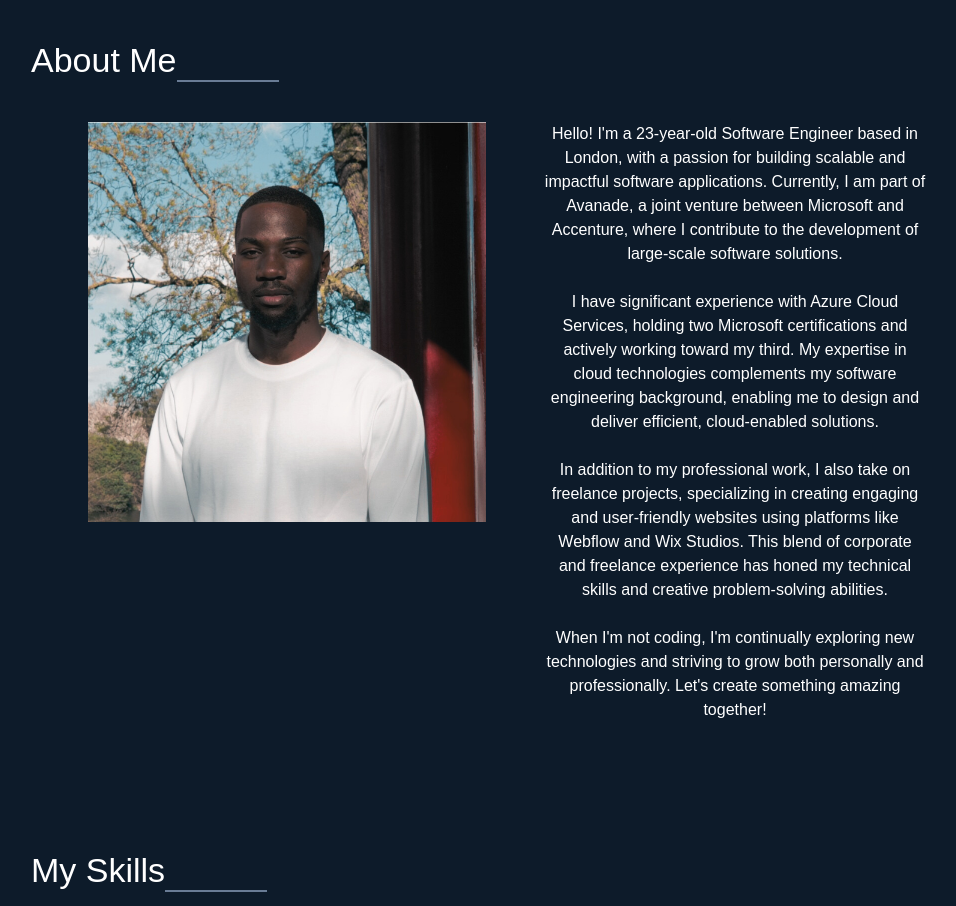
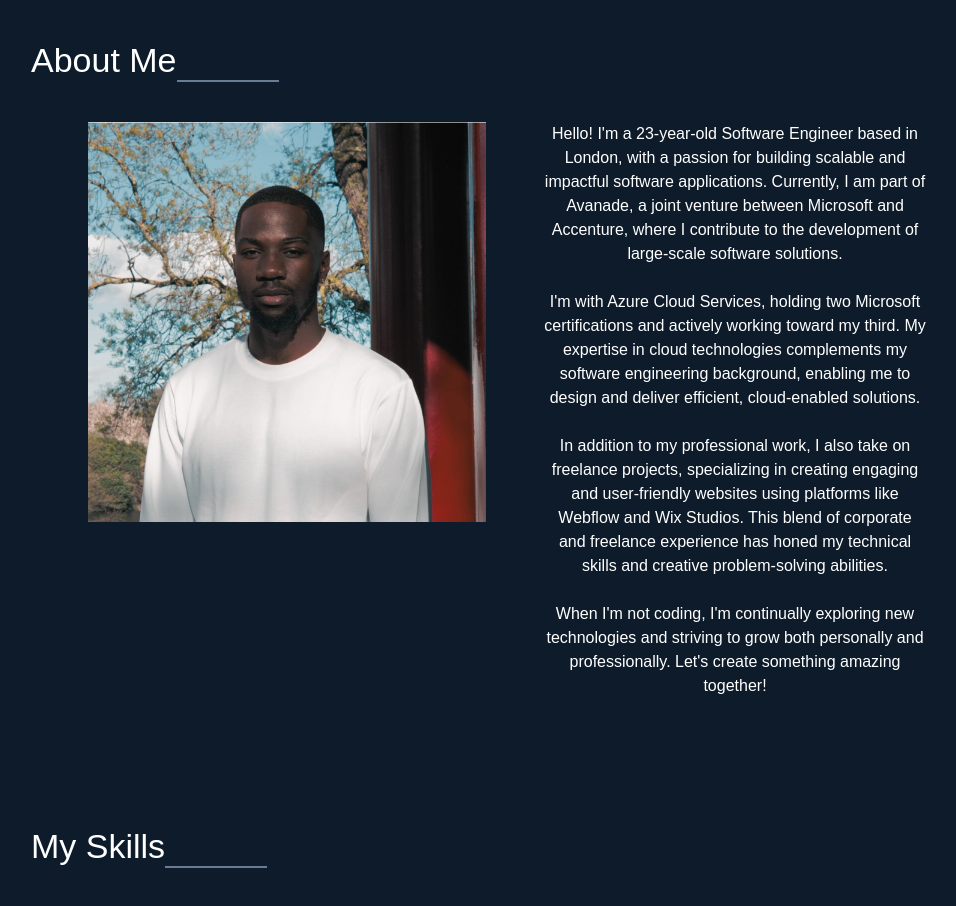
Before and after one commit to Tolu-Creates134/my-resume, a React (Create React App) app: page / in a window 1280 px wide. Shown: the part 760-1666 px from the top of the page, without its empty margins (161-1117 px from the left). Built offline with nearby package versions, Linux system fonts and the light colour scheme; a web font is replaced by a local one.

Commit message:
About me description changed

```diff
--- a/src/sections/AboutMe/AboutMe.jsx
+++ b/src/sections/AboutMe/AboutMe.jsx
@@ -35,7 +35,7 @@ const AboutMe = () => {
                         Currently, I am part of Avanade, a joint venture between Microsoft and Accenture, where I contribute to the development of large-scale software solutions.
                         <br></br>
                         <br></br>
-                        I have significant experience with Azure Cloud Services, holding two Microsoft certifications and actively working toward my third. My expertise in cloud
+                        I'm with Azure Cloud Services, holding two Microsoft certifications and actively working toward my third. My expertise in cloud
                         technologies complements my software engineering background, enabling me to design and deliver efficient, cloud-enabled solutions.
                         <br></br>
                         <br></br>
```
